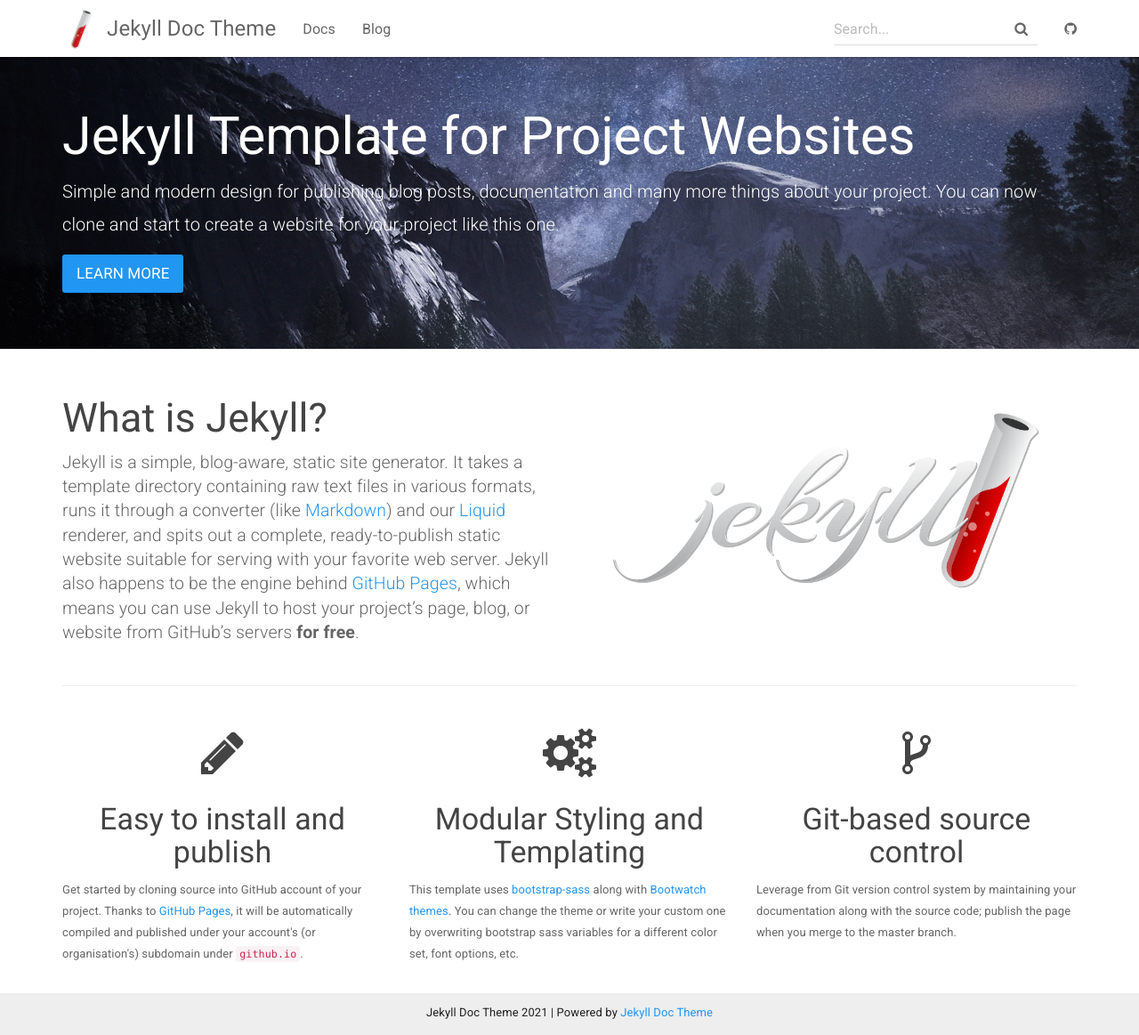
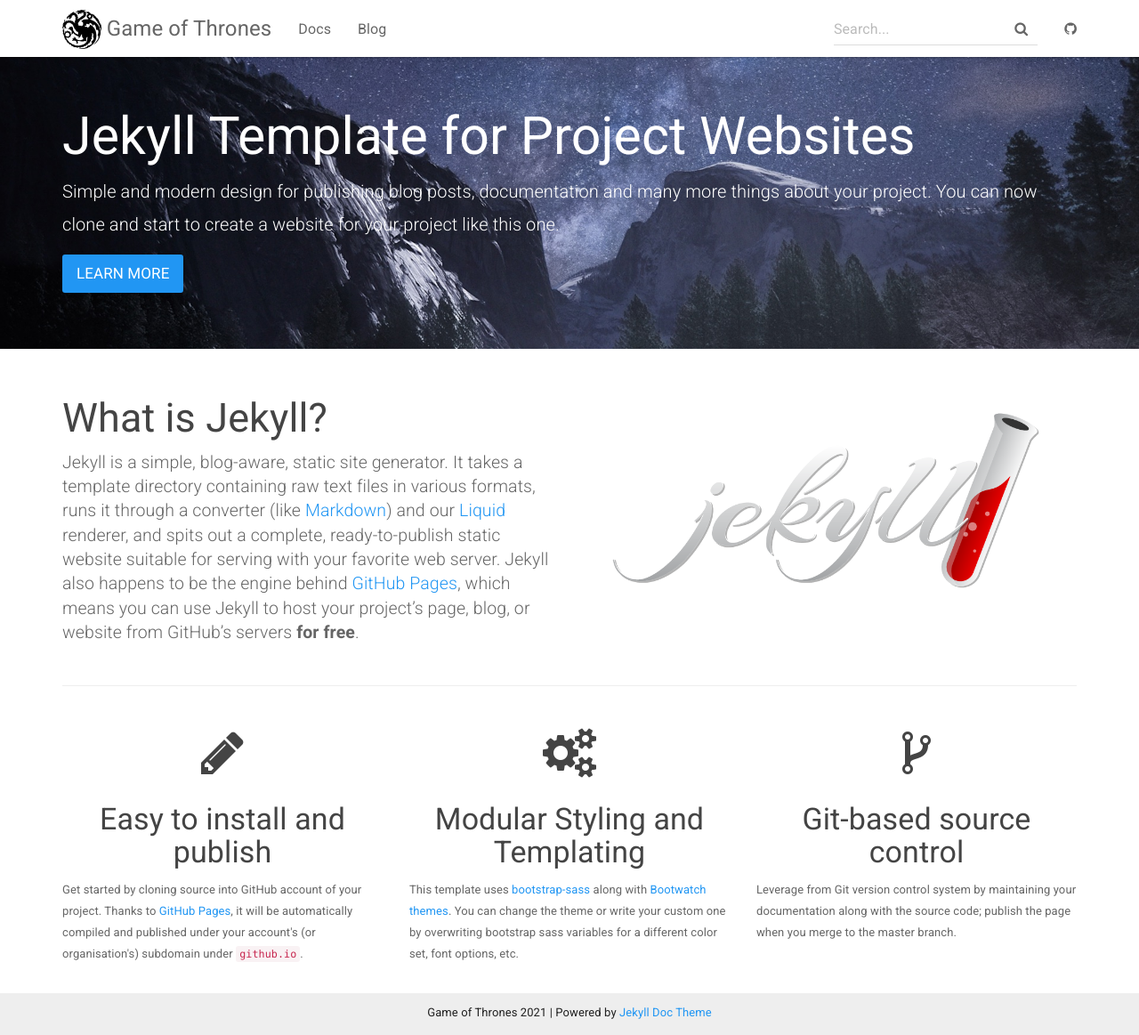
Before and after one commit to FTormene/jekyll-doc-theme, a Jekyll site: the page built from index.html, in a window 1280 px wide and 1163 px high. Shown: the whole window at 89% size. Built offline with Jekyll 4.4.1, drawn with Linux system fonts in a browser that asks for light colours.

Commit message:
cambiati icona e titolo

```diff
--- a/_config.yml
+++ b/_config.yml
@@ -1,10 +1,9 @@
 # Site settings
-title: Jekyll Doc Theme
+title: Game of Thrones
 email: your-email@domain.com
 description: >
-  Jekyll Template for Project Websites
-  providing documentation and blog post pages.
-lang: en-US
+  Sito su Game of Thrones fatto usando "Jekyll Doc Theme" come esempio per il laboratorio estivo di informatica
+lang: it
 
 baseurl: "/jekyll-doc-theme" # the subpath of your site, e.g. /blog/
 url: https://aksakalli.github.io/jekyll-doc-theme # the base hostname & protocol for your site
```
Also changed, not shown: assets/img/logonav.png.
